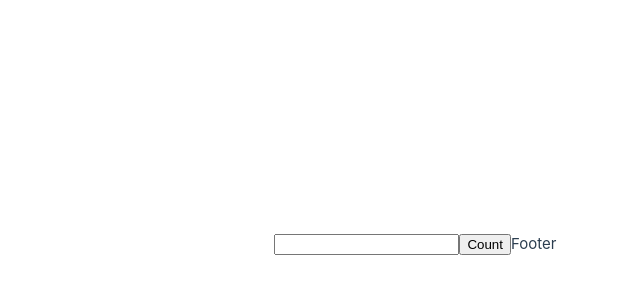
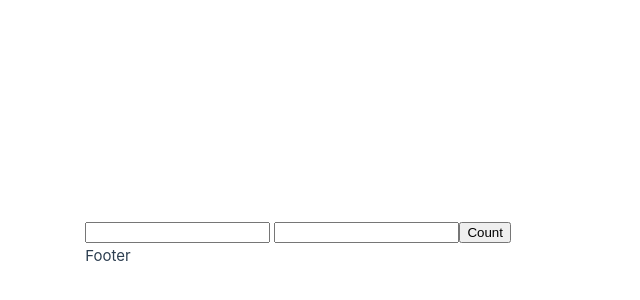
Before and after one commit to PteNiX/rivalry-counter, a Vue app: page / in a window 1280 px wide. Shown: the part 156-456 px from the top of the page, without its empty margins (129-769 px from the left). Built offline with nearby package versions, Linux system fonts and the light colour scheme.

Commit message:
feat: add player2 input

```diff
--- a/src/components/Footer.vue
+++ b/src/components/Footer.vue
@@ -4,5 +4,6 @@
 </script>
 
 <template>
+    <br>
     <div class="footer"> Footer</div>
 </template>
--- a/src/components/Main.vue
+++ b/src/components/Main.vue
@@ -8,9 +8,14 @@ export default{
      player1:{
       tag:"",
      },
+     player2:{
+      tag:"",
+     },
      tagReturn:[],
+     tagReturn2:[],
      urlTag:``,
-     url:[]
+     urlTag2:``,
+
 
   }
 
@@ -22,10 +27,12 @@ methods: {
     this.urlTag= `https://website-backend.w3champions.com/api/players/global-search?search=${this.player1.tag}&pageSize=20`;
 const resTag  = await fetch(this.urlTag);
 const dataTag  = await resTag.json();
-
 this.tagReturn =  dataTag;
 
-
+this.urlTag2= `https://website-backend.w3champions.com/api/players/global-search?search=${this.player2.tag}&pageSize=20`;
+const resTag2  = await fetch(this.urlTag);
+const dataTag2  = await resTag2.json();
+this.tagReturn2 =  dataTag2;
 
 
 
@@ -49,7 +56,11 @@ console.log (dataTag)
     <input class="input-player1" type='text' v-model="player1.tag" list="player1">
     <datalist id="player1" class="tag" >
     <option v-for="tag in tagReturn"> {{tag.battleTag}} </option>
-
+   </datalist>
+   {{ player2.tag }}
+    <input class="input-player1" type='text' v-model="player1.tag" list="player2">
+    <datalist id="player2" class="tag" >
+    <option v-for="tag in tagReturn2"> {{tag.battleTag}} </option>
    </datalist>
 <button class="button" v-on:click="urlFunction" > Count</button>
 
```
